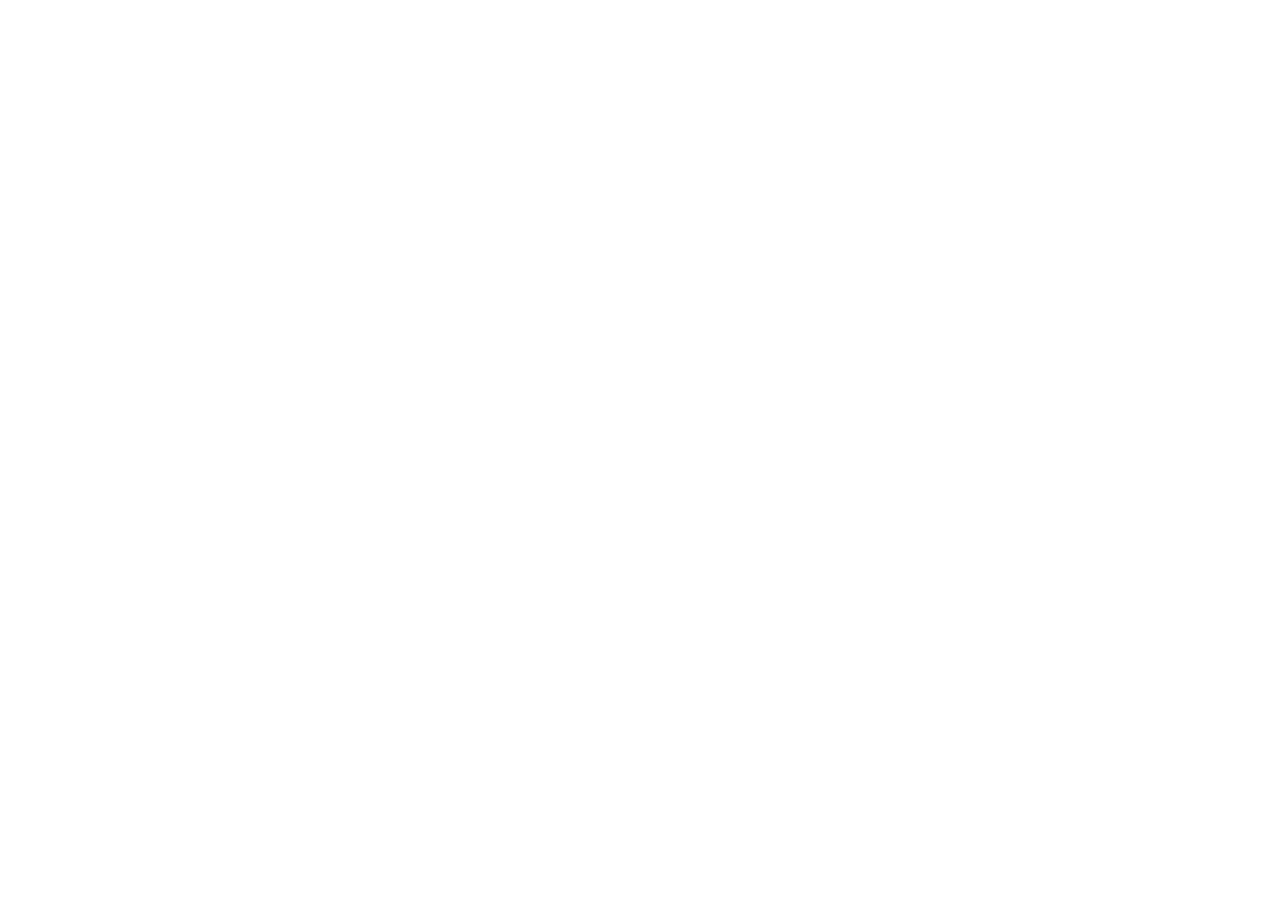
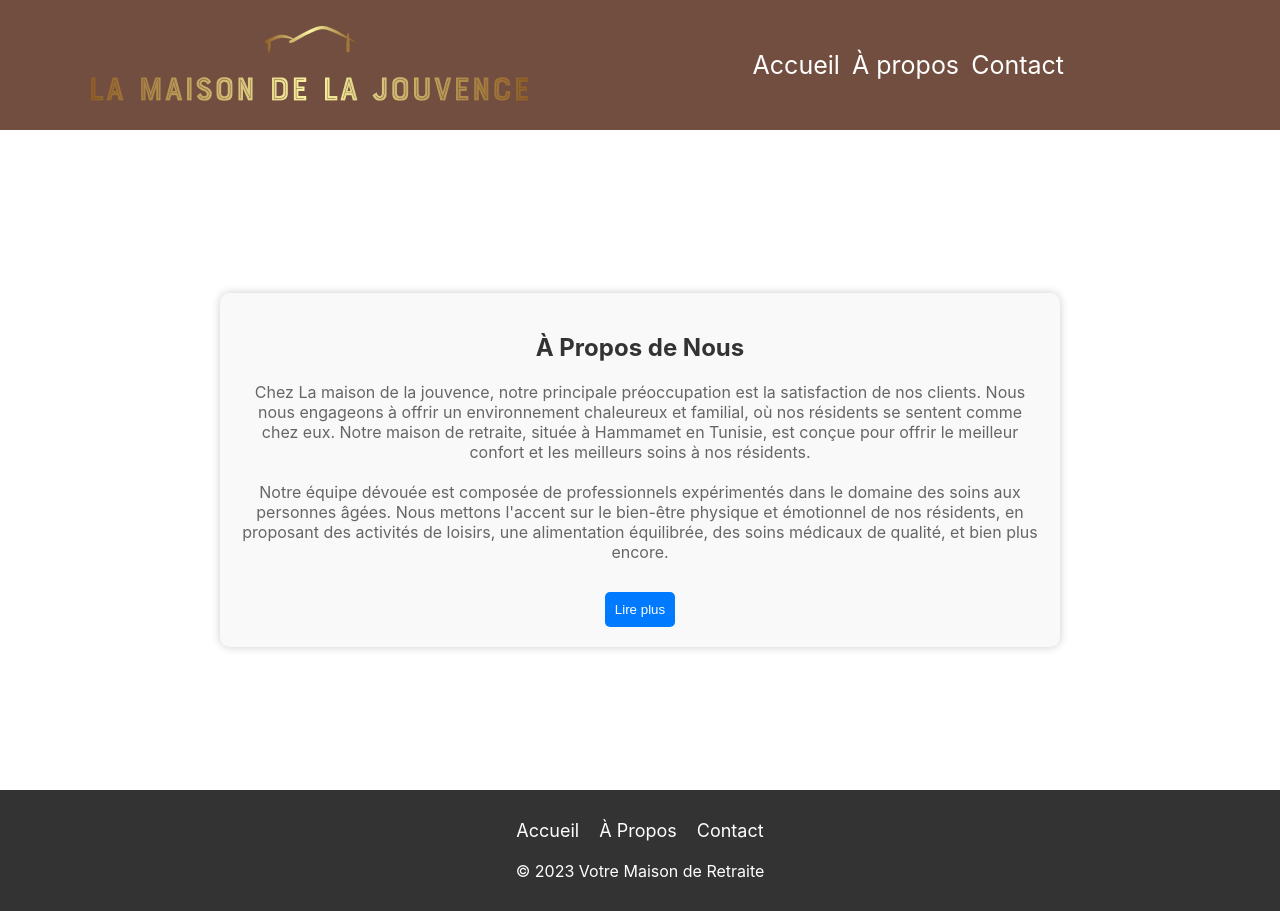
Before and after one commit to dhaker95/Portfolio-Project, a React (Create React App) app: page /about in a window 1280 px wide. Before the commit this address had no page. Before the commit the page ends 800 px from the top, so only its background shows below. Built offline with nearby package versions, Linux system fonts and the light colour scheme.

Commit message:
Contact and About

```diff
--- a/src/App.js
+++ b/src/App.js
@@ -1,6 +1,8 @@
 import './App.css';
 import { BrowserRouter, Routes, Route } from "react-router-dom";
 import Home from './screens/Home/Home';
+import Contact from './screens/Contact/Contact';
+import About from './screens/About/About';
 
 
 function App() {
@@ -8,6 +10,8 @@
     <BrowserRouter>
       <Routes>
       <Route path="/" element={<Home />} />
+      <Route path="/contact" element={<Contact />} />
+      <Route path="/about" element={<About />} />
 
 
 
--- /dev/null
+++ b/src/screens/About/About.css
@@ -0,0 +1,77 @@
+/* About.css */
+.about-container {
+    display: flex;
+    justify-content: center;
+    align-items: center;
+    min-height: 80vh;
+}
+
+.about-content {
+    background-color: #f9f9f9;
+    padding: 20px;
+    border-radius: 10px;
+    box-shadow: 0 0 10px rgba(0, 0, 0, 0.2);
+    text-align: center;
+    max-width: 800px;
+    width: 100%;
+    transition: all 0.3s; /* Add transition for smooth animations */
+}
+
+.about-content h2 {
+    font-size: 24px;
+    color: #333;
+    margin-bottom: 20px;
+}
+
+.about-content p {
+    font-size: 16px;
+    color: #666;
+    margin-bottom: 20px;
+}
+
+.read-more-button {
+    background-color: #007BFF;
+    color: #fff;
+    border: none;
+    border-radius: 5px;
+    padding: 10px;
+    cursor: pointer;
+    margin-top: 10px;
+    transition: background-color 0.3s;
+}
+
+.read-more-button:hover {
+    background-color: #0056b3;
+}
+
+/* Animation when "Read More" content appears */
+.about-container:hover .about-content {
+    background-color: #f7f7f7;
+    transform: scale(1.05);
+}
+
+/* Styling for the additional sections */
+.sections {
+    display: flex;
+    flex-wrap: wrap;
+    justify-content: space-between;
+}
+
+.sections section {
+    flex: 1;
+    padding: 20px;
+    margin: 10px;
+    background-color: #f5f5f5;
+    border-radius: 10px;
+    box-shadow: 0 0 10px rgba(0, 0, 0, 0.2);
+}
+
+.sections h3 {
+    font-size: 20px;
+    color: #333;
+}
+
+.sections p {
+    font-size: 16px;
+    color: #666;
+}
--- /dev/null
+++ b/src/screens/About/About.jsx
@@ -0,0 +1,69 @@
+import React, { useState } from 'react';
+import './About.css';
+import Header from '../../components/Header/Header';
+import Footer from '../../components/Footer/Footer';
+
+const About = () => {
+    const [showMore, setShowMore] = useState(false);
+
+    const toggleShowMore = () => {
+        setShowMore(!showMore);
+    };
+
+    return (
+        <>
+        <Header/>
+        <div className="about-container">
+            <div className="about-content">
+                <h2>À Propos de Nous</h2>
+                <p>
+                    Chez La maison de la jouvence, notre principale préoccupation est la satisfaction de nos clients.
+                    Nous nous engageons à offrir un environnement chaleureux et familial, où nos résidents se sentent
+                    comme chez eux. Notre maison de retraite, située à Hammamet en Tunisie, est conçue pour offrir le meilleur
+                    confort et les meilleurs soins à nos résidents.
+                </p>
+                <p>
+                    Notre équipe dévouée est composée de professionnels expérimentés dans le domaine des soins aux
+                    personnes âgées. Nous mettons l'accent sur le bien-être physique et émotionnel de nos résidents,
+                    en proposant des activités de loisirs, une alimentation équilibrée, des soins médicaux de qualité,
+                    et bien plus encore.
+                </p>
+                {showMore && (
+                    <>
+                        <p>
+                            Chez La maison de la jouvence, chaque jour est une nouvelle aventure pour nos résidents. Nous croyons en
+                            la création de souvenirs inoubliables et en la promotion d'une vie active et épanouissante.
+                        </p>
+                        <div className="sections">
+                            <section>
+                                <h3>Emplacement à Hammamet, Tunisie</h3>
+                                <p>
+                                    Notre maison de retraite est idéalement située à Hammamet, en Tunisie. Cette charmante ville côtière offre un climat agréable et une atmosphère paisible, parfaite pour nos résidents.
+                                </p>
+                            </section>
+                            <section>
+                                <h3>Nos Objectifs</h3>
+                                <p>
+                                    Chez La maison de la jouvence, nous avons pour objectif de créer un environnement familial et chaleureux. Nous visons à offrir des soins de qualité, des activités stimulantes et à assurer le bien-être de nos résidents à chaque étape de leur vie.
+                                </p>
+                            </section>
+                            <section>
+                                <h3>Prix Abordables</h3>
+                                <p>
+                                    Nous croyons que tout le monde mérite des soins de qualité. C'est pourquoi nous nous engageons à maintenir des tarifs abordables pour nos résidents. Notre objectif est de rendre nos services accessibles à tous.
+                                </p>
+                            </section>
+                        </div>
+                    </>
+                )}
+                <button className="read-more-button" onClick={toggleShowMore}>
+                    {showMore ? 'Lire moins' : 'Lire plus'}
+                </button>
+            </div>
+        </div>
+        <Footer/>
+        </>
+    );
+}
+
+export default About;
--- /dev/null
+++ b/src/screens/Contact/Contact.css
@@ -0,0 +1,53 @@
+/* Contact.css */
+.contact-container {
+    display: flex;
+    justify-content: center;
+    align-items: center;
+    min-height: 80vh;
+}
+
+.contact-form {
+    background-color: #f5f5f5;
+    padding: 20px;
+    border-radius: 10px;
+    box-shadow: 0 0 10px rgba(0, 0, 0, 0.2);
+    text-align: center;
+    max-width: 400px;
+    width: 100%;
+}
+
+.contact-form h2 {
+    color: #333;
+}
+
+form {
+    display: flex;
+    flex-direction: column;
+}
+
+label {
+    font-weight: bold;
+    margin-top: 10px;
+}
+
+input,
+textarea {
+    padding: 10px;
+    margin: 5px 0;
+    border: 1px solid #ccc;
+    border-radius: 5px;
+}
+
+button {
+    background-color: #007BFF;
+    color: #fff;
+    border: none;
+    border-radius: 5px;
+    padding: 10px;
+    cursor: pointer;
+    margin-top: 10px;
+}
+
+button:hover {
+    background-color: #0056b3;
+}
--- /dev/null
+++ b/src/screens/Contact/Contact.jsx
@@ -0,0 +1,32 @@
+import React from 'react';
+import './Contact.css'
+import Header from '../../components/Header/Header';
+import Footer from '../../components/Footer/Footer';
+
+const Contact = () => {
+    return (
+        <>
+        <Header/>
+            <div className="contact-container">
+            <div className="contact-form">
+                <h2>Contactez-Nous</h2>
+                <form>
+                    <label htmlFor="name">Nom</label>
+                    <input type="text" id="name" name="name" placeholder="Entrez votre nom" required />
+
+                    <label htmlFor="email">E-mail</label>
+                    <input type="email" id="email" name="email" placeholder="Entrez votre e-mail" required />
+
+                    <label htmlFor="message">Message</label>
+                    <textarea id="message" name="message" placeholder="Votre message..." required></textarea>
+
+                    <button type="submit">Envoyer</button>
+                </form>
+            </div>
+        </div>
+        <Footer/>
+        </>
+    );
+}
+
+export default Contact;
```
